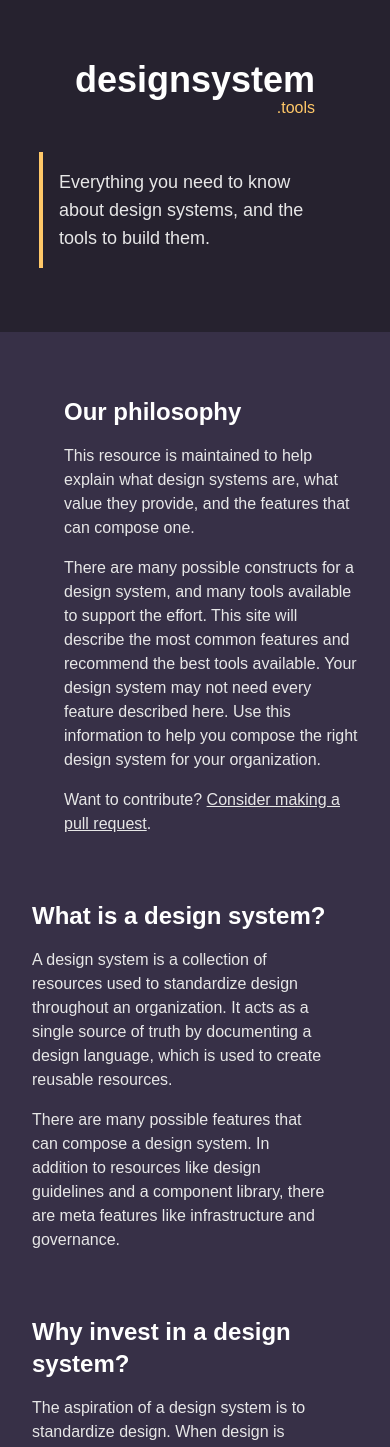
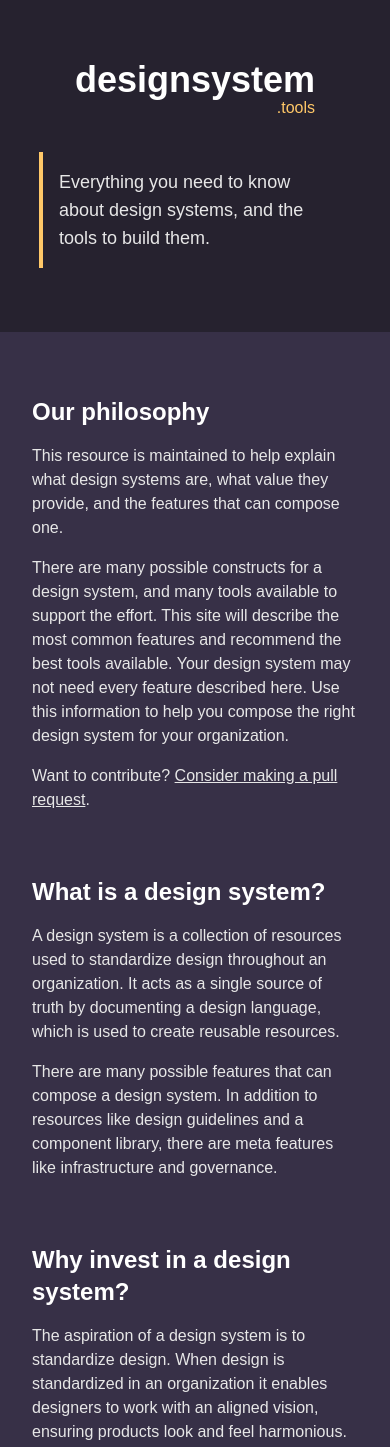
Before and after one commit to KolbySisk/designsystem.tools, a Next.js app: page / in a window 390 px wide. Shown: the top 1447 px of the page. Built offline with nearby package versions, Linux system fonts and the light colour scheme; a web font is replaced by a local one.

Commit message:
fix: responsive bug

```diff
--- a/src/components/intro.tsx
+++ b/src/components/intro.tsx
@@ -9,7 +9,7 @@ export const Intro: FC = () => {
     <section className='space-y-16 overflow-hidden bg-purp py-16 md:space-y-32 md:py-32'>
       <div className='container relative'>
         <div className='flex justify-end'>
-          <div className='ml-8 md:absolute md:top-1/2 md:-translate-y-1/2'>
+          <div className='md:absolute md:top-1/2 md:ml-8 md:-translate-y-1/2'>
             <div className='md:w-2/3 lg:w-1/2'>
               <Content title={intro[0].title}>
                 <div className='space-y-4'>{intro[0].content}</div>
@@ -23,7 +23,7 @@ export const Intro: FC = () => {
       </div>
       <div className='container relative'>
         <div className='flex'>
-          <div className='mr-8 flex justify-end md:absolute md:top-1/2 md:-translate-y-1/2'>
+          <div className='flex justify-end md:absolute md:top-1/2 md:mr-8 md:-translate-y-1/2'>
             <div className='md:w-2/3 lg:w-1/2'>
               <Content title={intro[1].title}>
                 <div className='space-y-4'>{intro[1].content}</div>
```
